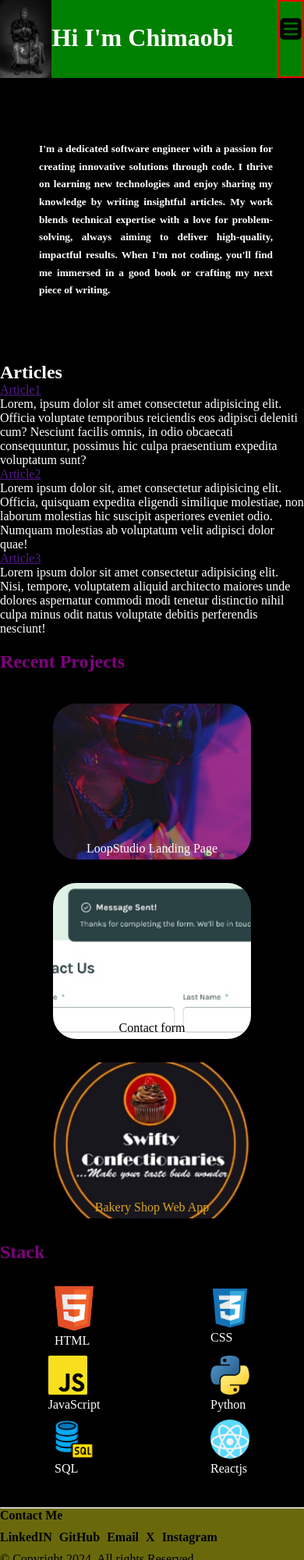
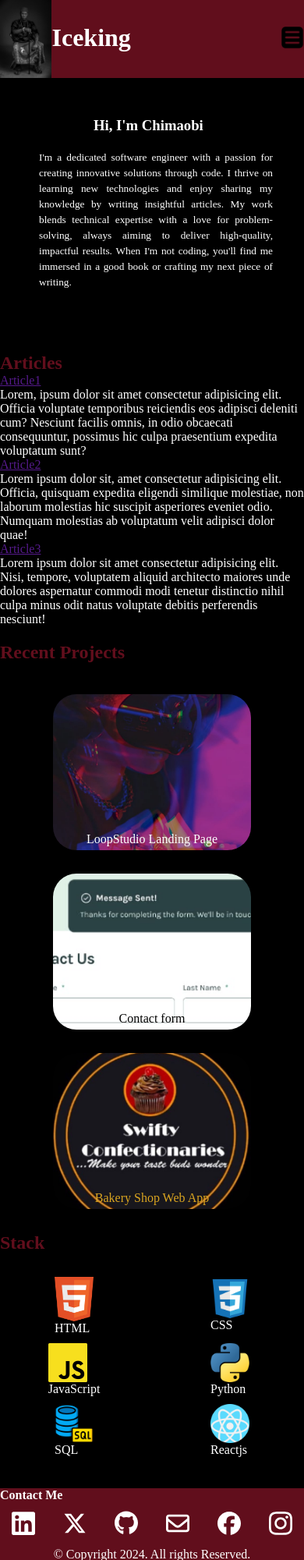
Before and after one commit to Icekingroyale/Online-Resume, a plain HTML site: page index.html in a window 390 px wide. Shown: the top 2000 px of the page at 78% size. Drawn offline with Linux system fonts and the light colour scheme.

Commit message:
redesigned footer

```diff
--- a/index.html
+++ b/index.html
@@ -3,14 +3,14 @@
   <head>
     <meta charset="UTF-8" />
     <meta name="viewport" content="width=device-width, initial-scale=1.0" />
-    <title>Chimaobi OKeh</title>
+    <title>Chimaobi Okeh</title>
     <link rel="stylesheet" href="./style.css" />
     <link rel="icon" type="icon" href="assets/icon.JPG" />
   </head>
   <body>
     <header class="header">
       <img src="./assets/IMG_1918.jpeg" alt="A traditional photo of me" />
-      <h1>Hi I'm Chimaobi</h1>
+      <h1>Iceking</h1>
       <section class="navlink">
         <a href="#articles">Articles</a>
         <a href="#projects">Projects</a>
@@ -28,14 +28,16 @@
     </header>
 
     <main class="mainpage">
-      <h3 class="intro">
+      <h3 id="intro"> Hi, I'm Chimaobi </h3>
+      <p class="intro">
         I'm a dedicated software engineer with a passion for creating innovative
         solutions through code. I thrive on learning new technologies and enjoy
         sharing my knowledge by writing insightful articles. My work blends
         technical expertise with a love for problem-solving, always aiming to
         deliver high-quality, impactful results. When I'm not coding, you'll
         find me immersed in a good book or crafting my next piece of writing.
-      </h3>
+      </p>
+      <!-- <img src="./assets/advanced-computer-skills-abstract-concept-illustration.png" alt=""> -->
 
       <section class="articles" id="articles">
         <h2>Articles</h2>
@@ -119,9 +121,7 @@
         </div>
       </section>
     </main>
-
     <footer class="footer" id="connect">
-      <hr />
       <h4>Contact Me</h4>
       <nav class="footernav">
         <a
@@ -129,28 +129,30 @@
           target="_blank"
           style="margin-left: 0px"
           title="linkedin"
-          ><strong>LinkedIN</strong></a
+          ><img src="./assets/linkedin-brands-solid.svg" alt=""></a
+        >
+        <a href="https://x.com/Icekingroyale" target="_blank" title="X"
+          ><img src="./assets/x-twitter-brands-solid.svg" alt=""></a
         >
         <a
           href="https://github.com/Icekingroyale"
           target="_blank"
           title="GitHub"
-          ><strong>GitHub</strong>
+          > <img src="./assets/github-brands-solid.svg" alt="">
         </a>
         <a href="mailto: okehchimaobi@outlook.com" title="email me"
-          ><strong>Email</strong></a
+          ><img src="./assets/envelope-regular.svg" alt=""></a
         >
-        <a href="https://x.com/Icekingroyale" target="_blank" title="X"
-          ><strong>X</strong></a
-        >
+        <a href="https://www.facebook.com/Icekingroyale" target="_blank" title="facebook"
+        ><img src="./assets/facebook-brands-solid.svg" alt=""></a>
         <a
           href="https://instagram.com/icekingroyale"
           title="Instragem"
           target="_blank"
-          ><strong>Instagram</strong></a
+          ><img src="./assets/instagram-brands-solid.svg" alt=""></a
         >
       </nav>
-      <p>&copy; Copyright 2024. All rights Reserved.</p>
+      <p id="copyright">&copy; Copyright 2024. All rights Reserved.</p>
     </footer>
     <script src="main.js"></script>
   </body>
--- a/style.css
+++ b/style.css
@@ -13,15 +13,21 @@ body{
 
 }
 
+h2{
+  color: rgb(97, 14, 28);
+}
+
 .header{
   background-color: rgb(97, 14, 28);
   display: flex;
   width: auto;
   height: 100px;
+  position: sticky;
+  top: 0;
+  z-index: 1000;
 
   .menu{
     display: none;
-    border: 2px solid green;
   }
 
   img{
@@ -59,15 +65,35 @@ body{
   }
 }
 
+.mainpage{
+  img{
+    width: 200px;
+    display: flex;
+
+  }
+}
+
+#intro{
+  /* border: 2px solid red; */
+  width: 150px;
+  margin: 50px auto -60px auto;
+
+
+}
+
 .intro{
   /* border: 2px solid yellow; */
   display: flex;
-  align-items: center;
-  justify-content: center;
+  padding: 50px;
+  /* align-items: center;
+  justify-content: center; */
+  text-align: justify;
   width: 400px;
   margin: 30px auto;
   font-size:smaller;
+  line-height: 1.5;
 }
+
 
 
 .articles{
@@ -93,7 +119,8 @@ body{
   h2{
     margin-top: 20px;
     margin-bottom: -30px;
-    color: purple;
+    color: rgb(97, 14, 28);
+    ;
     /* border: 2px solid red; */
   }
 
@@ -202,7 +229,6 @@ body{
 
   h2{
     margin-bottom: 30px;
-    color: purple;
   }
   /* border: 2px solid red; */
 
@@ -231,30 +257,37 @@ body{
 
 
 footer{
-  background-color: rgb(105, 105, 12);
+  background-color: rgb(97, 14, 28);
   margin-top: 30px;
-  color: black;
+
+  .footernav{
+    /* border: 2px solid red; */
+    display: flex;
+    justify-content: space-around;
+  }
+
+  img{
+    /* turns black to white */
+    filter: brightness(0) invert(1);
+    width: 30px;
+  }
 
   h4{
     margin-bottom: 10px;
   }
   a{
     margin-left: 5px;
-    margin-bottom: 10px;
-    color: black;
     text-decoration: none;
     transition: 0.2s ease;
   }
 
   a:hover{
-    font-size: larger;
-    background-color: black;
-    border-radius: 5px;
-    color: white;
-
+    transform: scale(1.5);
   }
   p{
     margin-top: 10px;
+    /* display: flex; */
+    /* justify-content: center; */
   }
 }
 
@@ -265,12 +298,13 @@ footer{
     }
 
     .header{
-      background-color: green;
+      /* background-color: green; */
 
       .menu{
         display: block;
-        border: 2px solid red;
-        margin-left: auto;
+        /* border: 2px solid red; */
+        margin: auto 0 auto auto ;
+
 
         /* overflow: hidden; */
       }
@@ -287,12 +321,6 @@ footer{
       display: none;
     }
 
-    .intro{
-      display: flex;
-      padding: 50px;
-      text-align: justify;
-      line-height: 1.7;
-    }
 
     .navlink{
       display: none;
@@ -322,5 +350,13 @@ footer{
       /* border: 2px solid yellow; */
     }
 
-
+    .footernav{
+      /* display: flex; */
+      /* flex-direction: column; */
+      align-items: center;
+    }
+    #copyright{
+      display: flex;
+      justify-content: center;
+    }
 }
```
Also changed, not shown: assets/advanced-computer-skills-abstract-concept-illustration.png (added), assets/envelope-regular.svg (added), assets/envelope-solid.svg (added), assets/facebook-brands-solid.svg (added), assets/github-brands-solid.svg (added), assets/icon-facebook.svg (added), assets/icon-instagram.svg (added), assets/instagram-brands-solid.svg (added), assets/linkedin-brands-solid.svg (added), assets/x-twitter-brands-solid.svg (added), 1 other file.
